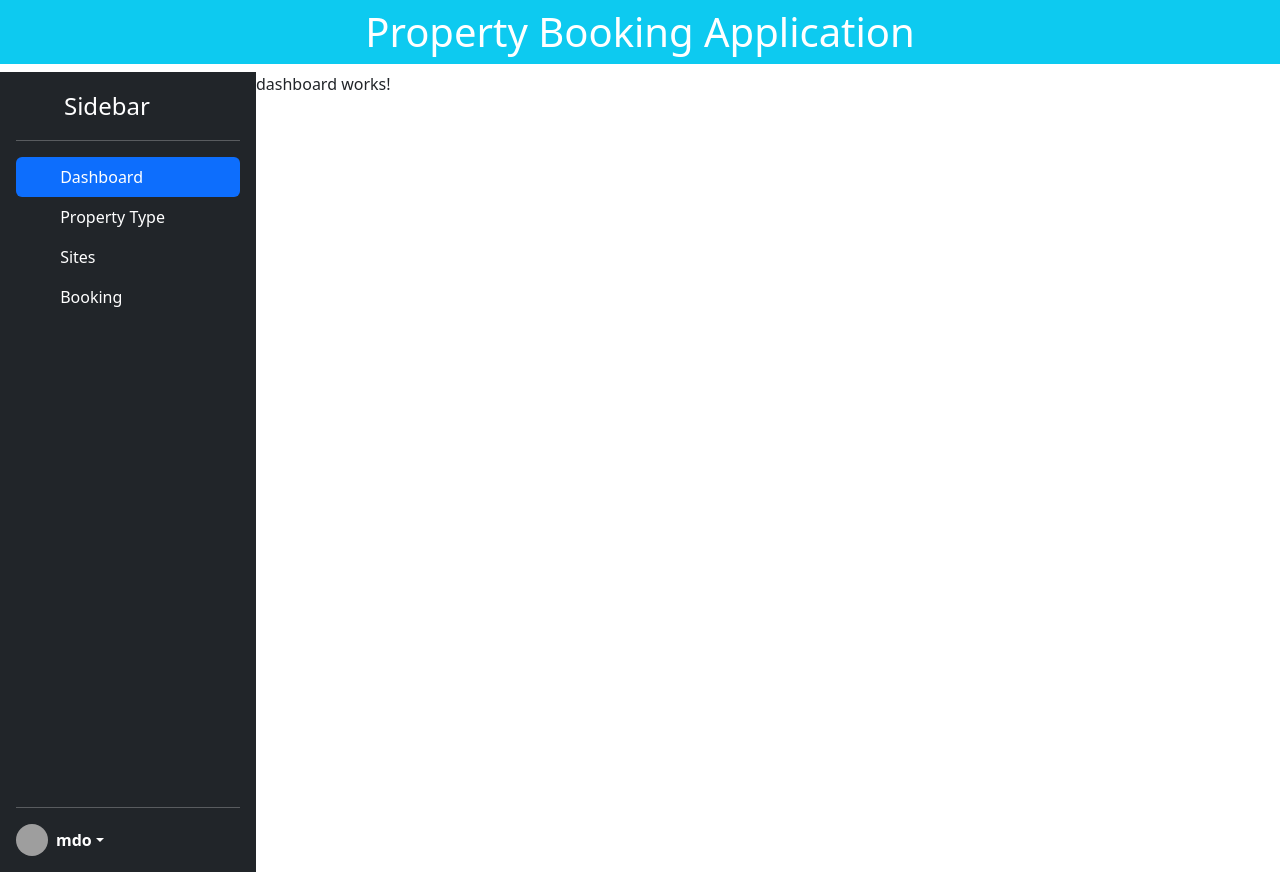
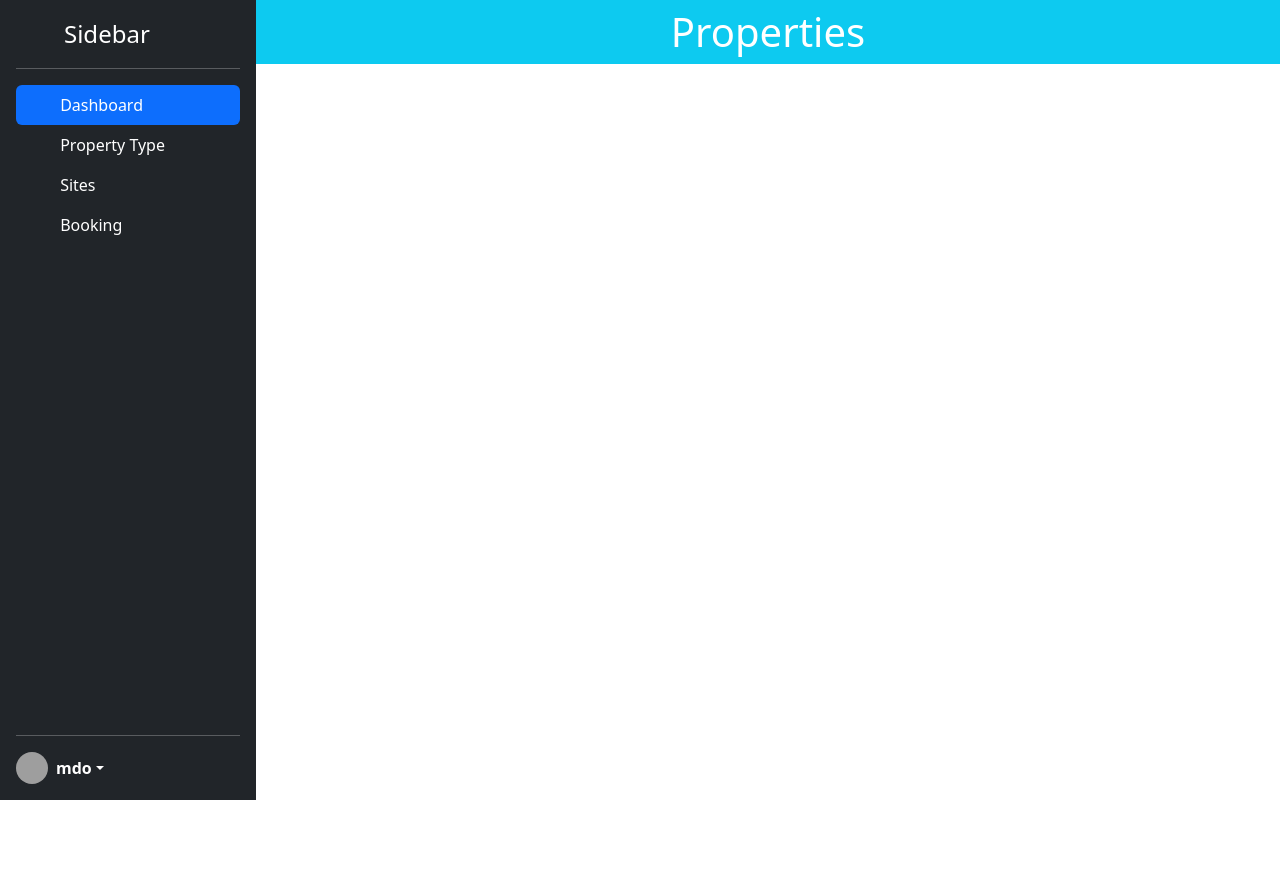
Before and after one commit to Avenkatesh1/Property_Booking-Application, an Angular app: page /Dashboard in a window 1280 px wide. After the commit the page ends 800 px from the top, so only its background shows below. Built offline with nearby package versions, Linux system fonts and the light colour scheme; grey boxes are pictures that could not be loaded.

Commit message:
I Have added multiple Hedding in my Projects

```diff
--- a/src/app/Pages/bookings/bookings.component.html
+++ b/src/app/Pages/bookings/bookings.component.html
@@ -1 +1 @@
-<p>bookings works!</p>
+<h1 class="text-center bg-info py-2 text-white">Booking_List</h1>
--- a/src/app/Pages/dashboard/dashboard.component.html
+++ b/src/app/Pages/dashboard/dashboard.component.html
@@ -1 +1 @@
-<p>dashboard works!</p>
+<h1 class="text-center bg-info py-2 text-white">Properties</h1>
--- a/src/app/Pages/properties/properties.component.html
+++ b/src/app/Pages/properties/properties.component.html
@@ -1 +1 @@
-<p>properties works!</p>
+<h1 class="text-center bg-info py-2 text-white">Properties_List</h1>
--- a/src/app/Pages/site/site.component.html
+++ b/src/app/Pages/site/site.component.html
@@ -1 +1 @@
-<p>site works!</p>
+<h1 class="text-center bg-info py-2 text-white">Sites-List</h1>
--- a/src/app/app.component.html
+++ b/src/app/app.component.html
@@ -1,3 +1,3 @@
-<h1 class="text-center bg-info py-2 text-white">Property Booking Application</h1>
+<!-- <h1 class="text-center bg-info py-2 text-white">Property Booking Application</h1> -->
 
 <router-outlet />
```
